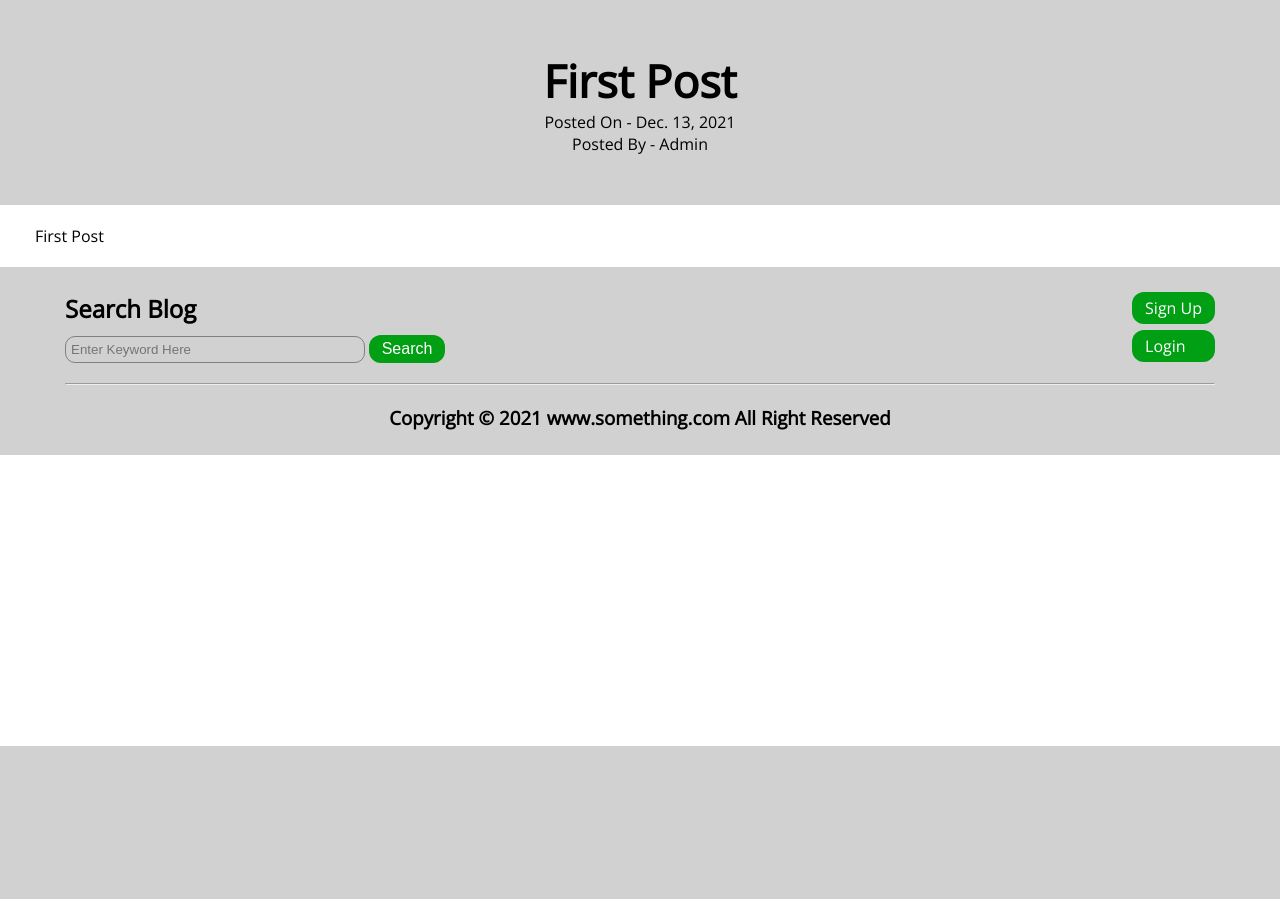
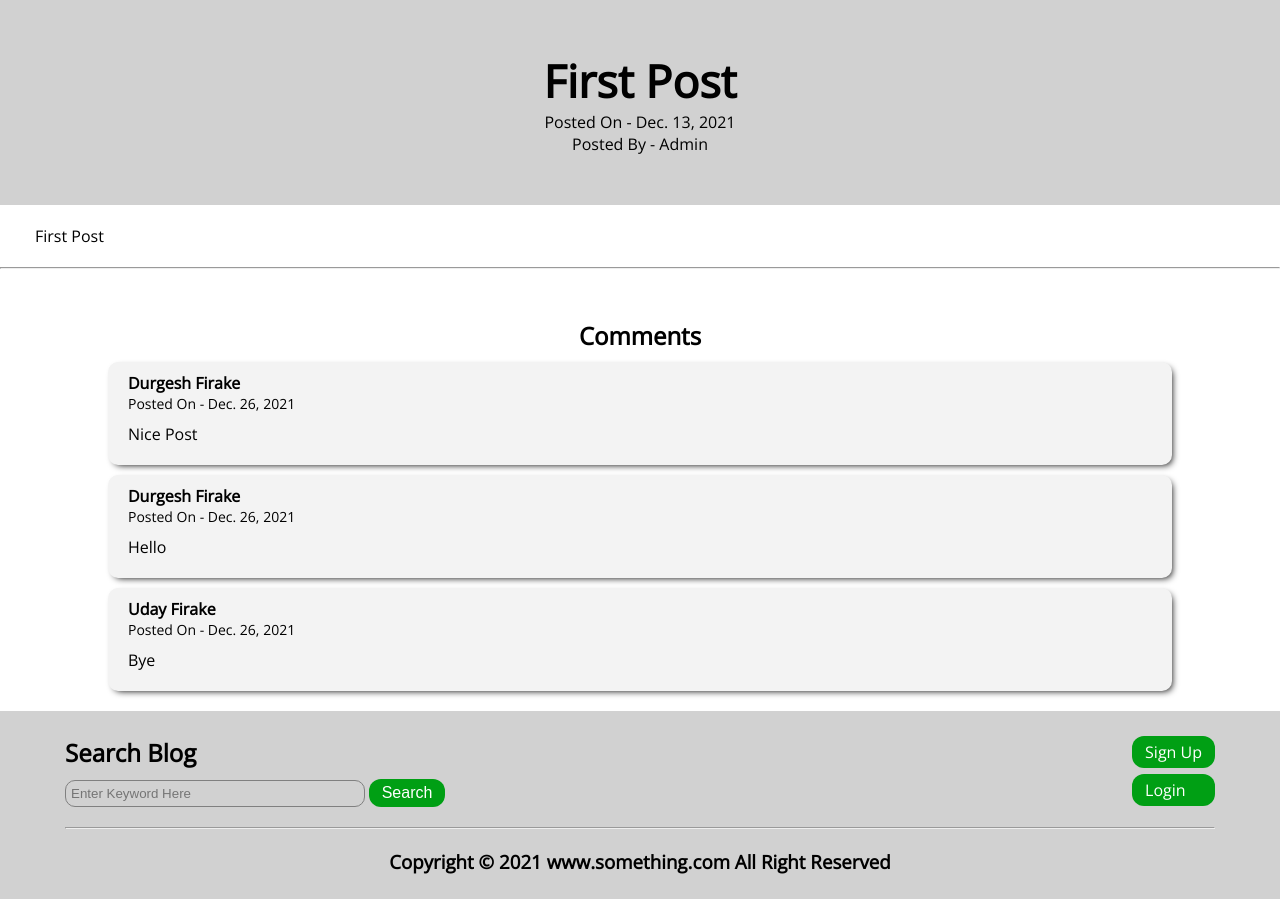
Before and after one commit to durgesh-firake09/django-blog, a Django app: page /posts/1/ in a window 1280 px wide. Shown: the part 54-953 px from the top of the page. Before the commit the page ends 800 px from the top, so only its background shows below. Run offline with Django 3.2, Linux system fonts and the light colour scheme; data comes from the database, SQL or seed files in the repository; both versions use the stored data as it was after the commit.

Commit message:
Added Comment Section

```diff
--- a/home/admin.py
+++ b/home/admin.py
@@ -1,7 +1,8 @@
 from django.contrib import admin
-from home.models import Contact, SignedUp, Post
+from home.models import Comment, Contact, SignedUp, Post
 
 # Register your models here.
 admin.site.register(Contact)
 admin.site.register(Post)
 admin.site.register(SignedUp)
+admin.site.register(Comment)
--- a/home/models.py
+++ b/home/models.py
@@ -36,3 +36,14 @@ class SignedUp(models.Model):
 
     def __str__(self) -> str:
         return f"{self.name} - {self.email}"
+
+
+class Comment(models.Model):
+    sno = models.AutoField(primary_key=True)
+    user_posted = models.ForeignKey(SignedUp,on_delete=models.CASCADE)
+    post = models.ForeignKey(Post,on_delete=models.CASCADE)
+    comment_body = models.TextField()
+    posted_on = models.DateField()
+
+    def __str__(self) -> str:
+        return f"{self.user_posted.name} - {self.comment_body[0:100]}..."
--- a/home/urls.py
+++ b/home/urls.py
@@ -27,6 +27,7 @@ urlpatterns = [
     path("posts/", views.browsePosts, name='posts'),
     path("user/sign-up/", views.signUp, name='signUp'),
     path("user/login/", views.login, name='login'),
+    path("user/logout/", views.logout, name='login'),
     path("user/reset-password/", views.resetPassword, name='resetPassword'),
     path("posts/<int:sno>/", views.viewPost, name='resetPassword'),
 ]
--- a/home/views.py
+++ b/home/views.py
@@ -1,5 +1,5 @@
 from django.shortcuts import redirect, render, HttpResponse
-from home.models import Contact, Post, SignedUp
+from home.models import Comment, Contact, Post, SignedUp
 from datetime import datetime
 from django.contrib import messages
 from django.contrib.auth.hashers import make_password, check_password
@@ -159,6 +159,13 @@ def login(request):
     return render(request, "login.html", context=context)
 
 
+def logout(request):
+    if checkLoggedIn(request):
+        # request.session["loggedIn"] = False
+        request.session.flush()
+    return redirect('/')
+
+
 def resetPassword(request):
     context = {
         "loggedIn": checkLoggedIn(request),
@@ -169,10 +176,16 @@ def resetPassword(request):
 
 def viewPost(request, sno):
     post = Post.objects.filter(sno=sno).first()
+    if request.method == "POST":
+        comment = Comment(post=post, user_posted=returnUser(
+            request), posted_on=datetime.today(), comment_body=request.POST['comment'])
+        comment.save()
+
+    comments = Comment.objects.filter(post=post)
     context = {
         "loggedIn": checkLoggedIn(request),
         "post": post,
-        "userName": returnUserName(returnUser(request))
-
+        "userName": returnUserName(returnUser(request)),
+        "comments": comments
     }
     return render(request, "postTemplate.html", context=context)
--- a/static/css/style.css
+++ b/static/css/style.css
@@ -245,8 +245,52 @@ input:focus {
 
 .comment-section {
     font-family: 'Open Sans', sans-serif;
-    margin: 20px 0;
+    margin-top: 50px;
+    margin-bottom: 20px;
     text-align: center;
+}
+
+.post-comment{
+    padding: 20px 0;
+    display: flex;
+    flex-direction: column;
+    justify-content: center;
+    background-color: #f3f3f3;
+    border-radius: 15px;
+    box-shadow: 3px 3px 7px -3px black;
+
+    width: 60%;
+    margin: auto;
+    margin-bottom: 30px;
+}
+
+.post-comment form{
+    display: flex;
+    flex-direction: column;
+    justify-content: center;
+    width: 70%;
+    margin: 20px auto;
+}
+
+.post-comment form textarea{
+    margin: 10px 0;
+    background:none;
+    font-family: 'Open Sans', sans-serif;
+    padding: 10px 5px;
+    border: 1px solid black;
+    border-radius: 10px;
+}
+
+.post-comment form textarea:focus{
+  border: 1px solid transparent;
+
+  outline: none;
+  box-shadow: 0px 0px 3px 0px black;
+}
+
+.post-comment form button{
+    width: 50%;
+    margin: 10px auto;
 }
 
 .comment-body, .reply-body {
--- a/templates/index.html
+++ b/templates/index.html
@@ -16,7 +16,7 @@ Home - Blog
         nobis? Provident, quibusdam laudantium! Excepturi molestias, quibusdam quia cum velit minus animi deserunt iusto
         fugiat vero?</p>
     <div class="buttons">
-        <a href="/posts/" class="btn btn-1">Browse Blog</a>
+        <a href="/posts/" class="btn btn-2">Browse Blog</a>
     </div>
 </div>
 
--- a/templates/postTemplate.html
+++ b/templates/postTemplate.html
@@ -15,34 +15,31 @@
 <div class="post-body">
     {{post.body}}
 </div>
-<!-- <hr>
+<hr>
 <div class="comment-section">
+
+    {% if loggedIn == True %}
     <div class="post-comment">
         <h3>Post a Comment</h3>
-        <form action="/posts/12/" method="post">
+        <form action="/posts/{{post.sno}}/" method="post">
             {% csrf_token %}
+            <input type="hidden" name="type" value="comment">
             <textarea name="comment" id="comment"></textarea>
             <button type="submit" class="btn btn-2">Post Comment</button>
         </form>
     </div>
+    {% endif %}
+
     <h2>Comments</h2>
     <div class="comments-container">
+
+        {% for comment in comments %}
         <div class="comment-body">
-            <h4 class="user-name">Admin</h4>
-            <p style="font-size: 14px;">Posted On - 12/12/2021</p>
-            <p class="comment">Lorem ipsum dolor sit amet consectetur adipisicing elit. Iste, ut quas animi facere quo
-                placeat vero obcaecati qui eligendi! Tenetur?</p>
-                <hr>
-            <div class="reply-section">
-                <h3>Replies</h3>
-                <div class="reply-body">
-                    <h4 class="user-name"></h4>
-                    <p>Posted On - 14/14/2021</p>
-                    <p class="comment reply">Lorem ipsum dolor, sit amet consectetur adipisicing elit. Voluptas iste
-                        quibusdam expedita rem qui est magni eaque adipisci, assumenda culpa.</p>
-                </div>
-            </div>
+            <h4 class="user-name">{{comment.user_posted.name}}</h4>
+            <p style="font-size: 14px;">Posted On - {{comment.posted_on}}</p>
+            <p class="comment">{{comment.comment_body}}</p>
         </div>
+        {% endfor %}
     </div>
-</div> -->
+</div>
 {% endblock body %}
```
Also changed, not shown: db.sqlite3, home/migrations/0004_comments.py (added), home/migrations/0005_rename_comments_comment.py (added), home/migrations/0006_rename_postsno_comment_post.py (added).
